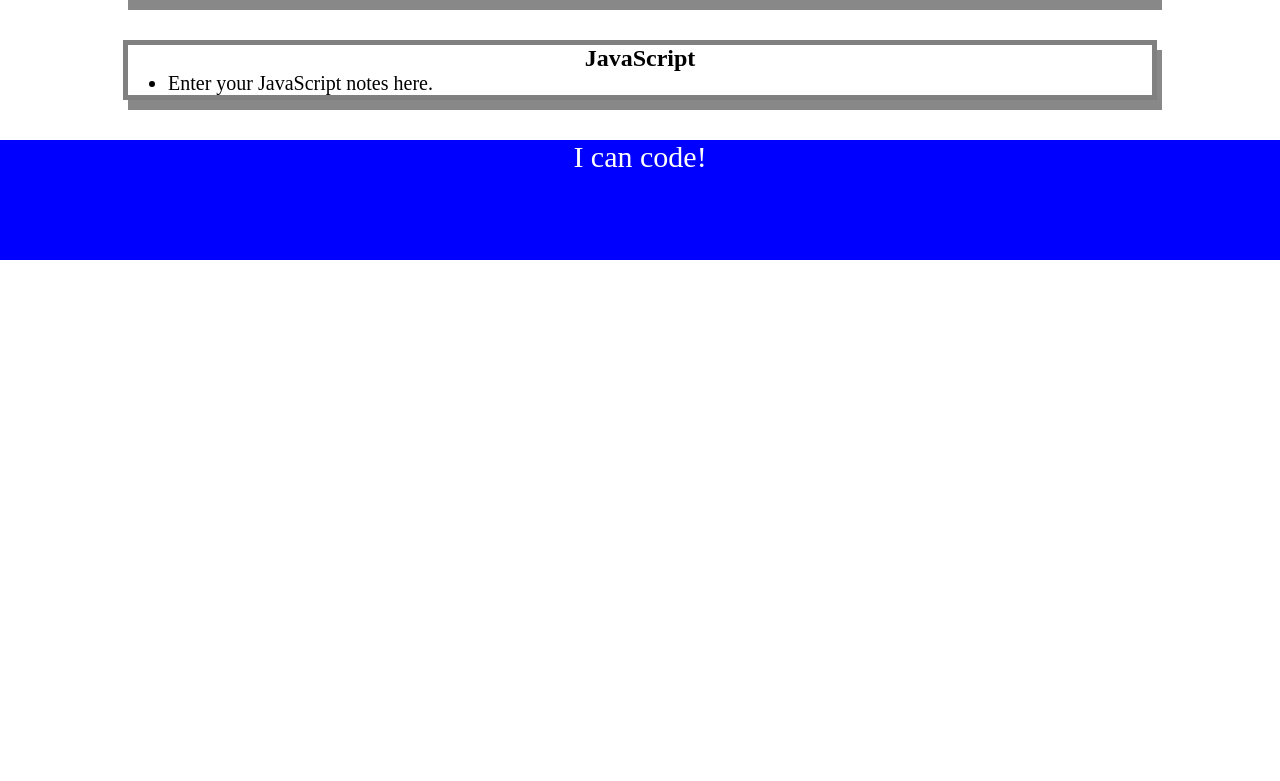
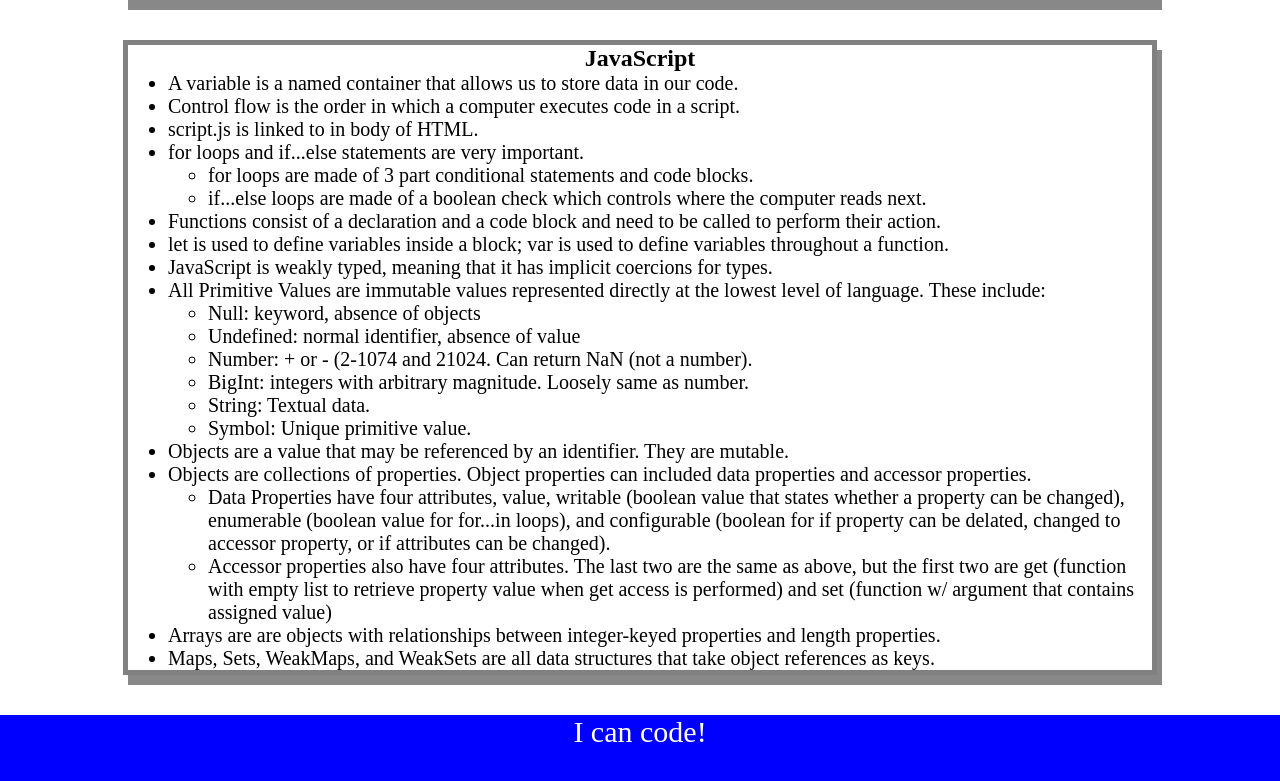
Before and after one commit to ColdWeatherBoyy/prework-study-guide, a plain HTML site: page index.html in a window 1280 px wide. Shown: the part 1317-2098 px from the top of the page. Before the commit the page ends 1577 px from the top, so only its background shows below. Drawn offline with Linux system fonts and the light colour scheme.

Commit message:
Added further JavaScript functionality and updated JavaScript notes.

```diff
--- a/assets/script.js
+++ b/assets/script.js
@@ -1,20 +1,29 @@
 var topics = ['HTML', 'CSS', 'Git', 'JavaScript'];
+var randomTopic = topics[Math.floor(Math.random() * topics.length)];
 
+
+function listTopics() {
     for(var x = 0; x < topics.length; x++) {
         console.log(topics[x])
     }
+}
 
-
-/*
-if (topic === 'HTML') {
+function selectTopic() {
+    if (randomTopic === 'HTML') {
         console.log("Let's study HTML!");
-} else if (topic === 'CSS') {
+    } else if (randomTopic === 'CSS') {
         console.log("Let's study CSS!");
-} else if (topic === 'Git') {
+    } else if (randomTopic === 'Git') {
         console.log("Let's study Git!");
-} else if (topic === 'JavaScript') {
+    } else if (randomTopic === 'JavaScript') {
         console.log("Let's study JavaScript!");
     } else {
         console.log('Please try again!');
     }
-*/
+}
+
+console.log('Here are the topics we learned through Prework:');
+listTopics()
+
+console.log('Which topic should we study first?');
+selectTopic();
--- a/index.html
+++ b/index.html
@@ -68,7 +68,35 @@
       <section class="card" id="javascript-section">
         <h2>JavaScript</h2>
         <ul>
-          <li>Enter your JavaScript notes here.</li>
+          <li>A variable is a named container that allows us to store data in our code.</li>
+          <li>Control flow is the order in which a computer executes code in a script.</li>
+          <li>script.js is linked to in body of HTML.</li>
+          <li>for loops and if...else statements are very important.</li>
+          <ul>
+            <li>for loops are made of 3 part conditional statements and code blocks.</li>
+            <li>if...else loops are made of a boolean check which controls where the computer reads next.</li>
+          </ul>
+          </li>
+          <li>Functions consist of a declaration and a code block and need to be called to perform their action.</li>
+          <li>let is used to define variables inside a block; var is used to define variables throughout a function.</li>
+          <li>JavaScript is weakly typed, meaning that it has implicit coercions for types.</li>
+          <li>All Primitive Values are immutable values represented directly at the lowest level of language. These include:</li>
+            <ul>
+              <li>Null: keyword, absence of objects</li>
+              <li>Undefined: normal identifier, absence of value</li>
+              <li>Number: + or - (2<superscript>-1074</superscript> and 2<superscript>1024</superscript>. Can return NaN (not a number).</li>
+              <li>BigInt: integers with arbitrary magnitude. Loosely same as number.</li>
+              <li>String: Textual data.</li>
+              <li>Symbol: Unique primitive value.</li>
+            </ul>
+          <li>Objects are a value that may be referenced by an identifier. They are mutable.</li>
+          <li>Objects are collections of properties. Object properties can included data properties and accessor properties.</li>
+          <ul>
+              <li>Data Properties have four attributes, value, writable (boolean value that states whether a property can be changed), enumerable (boolean value for for...in loops), and configurable (boolean for if property can be delated, changed to accessor property, or if attributes can be changed).</li>
+              <li>Accessor properties also have four attributes. The last two are the same as above, but the first two are get (function with empty list to retrieve property value when get access is performed) and set (function w/ argument that contains assigned value)</li>
+          </ul>
+          <li>Arrays are are objects with relationships between integer-keyed properties and length properties.</li>
+          <li>Maps, Sets, WeakMaps, and WeakSets are all data structures that take object references as keys.</li>
         </ul>
       </section>
     </main>
```
Lines whose indentation alone changed are shown as unchanged.
